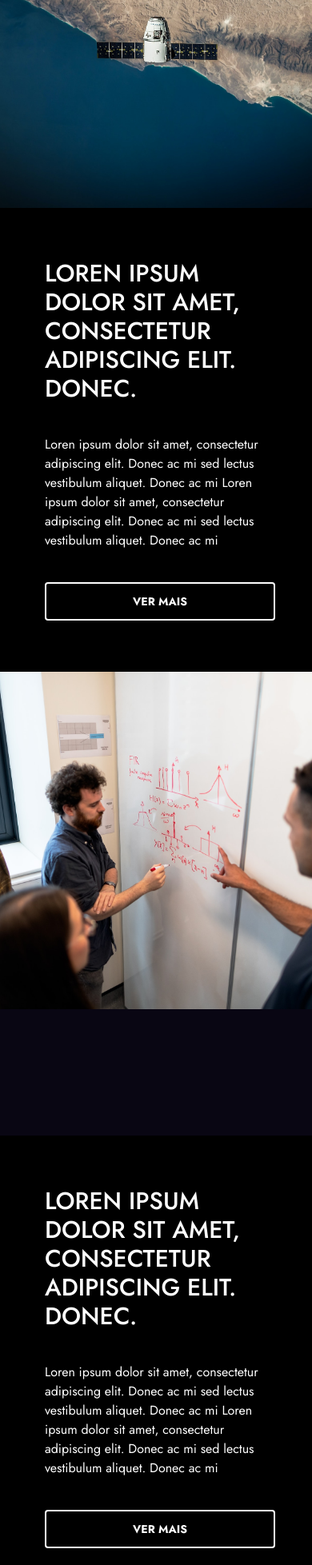
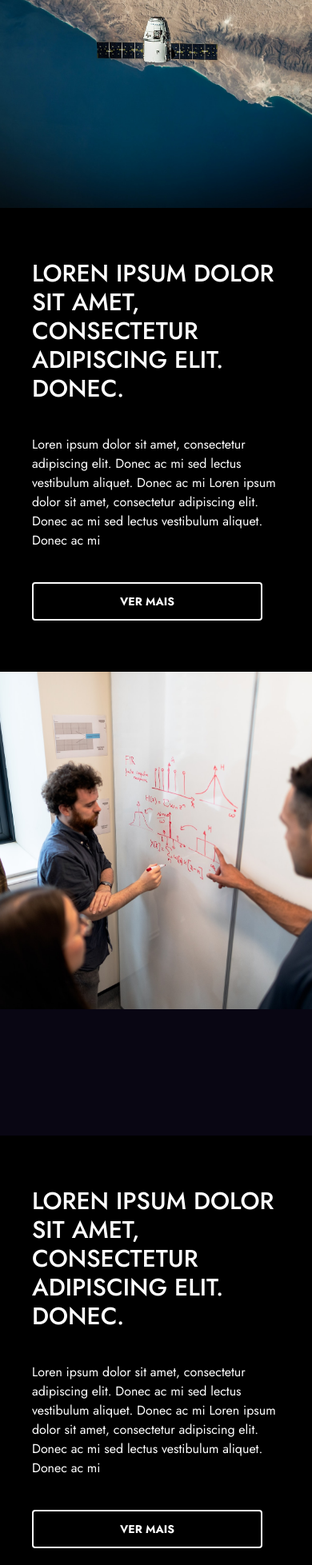
Before and after one commit to Projeto-Stratum/gpda-web, a Next.js app: page / in a window 390 px wide. Shown: the part 1006-2963 px from the top of the page at 80% size. Built offline with nearby package versions, Linux system fonts and the light colour scheme.

Commit message:
fix overflow x

```diff
--- a/src/modules/home/screens/home.tsx
+++ b/src/modules/home/screens/home.tsx
@@ -60,7 +60,7 @@ export default function HomeScreen() {
             className="object-cover object-center"
           />
         </div>
-        <div className="flex items-center bg-black  md:min-h-screen min-h-[1/2vh] md:w-1/2 px-14 md:px-20 xl:px-36">
+        <div className="flex items-center bg-black  md:min-h-screen min-h-[1/2vh] md:w-1/2 px-10 md:px-20 xl:px-36">
           <div className="flex flex-col py-16 justify-center max-w-2xl md:min-h-screen min-h-[1/2vh] gap-10">
             <h2 className="text-3xl font-medium uppercase xl:text-5xl">
               Loren ipsum dolor sit amet, consectetur adipiscing elit. Donec.
@@ -78,7 +78,7 @@ export default function HomeScreen() {
         </div>
       </div>
       <div className="grid w-full grid-rows-2 md:grid-cols-2 md:grid-rows-1">
-        <div className="flex items-center bg-black md:min-h-screen min-h-[1/2vh] px-14 md:px-20 xl:px-36">
+        <div className="flex items-center bg-black md:min-h-screen min-h-[1/2vh] px-10 md:px-20 xl:px-36">
           <div className="flex flex-col py-16 justify-center max-w-2xl md:min-h-screen min-h-[1/2vh] gap-10">
             <h2 className="text-3xl font-medium uppercase xl:text-5xl">
               Loren ipsum dolor sit amet, consectetur adipiscing elit. Donec.
```
